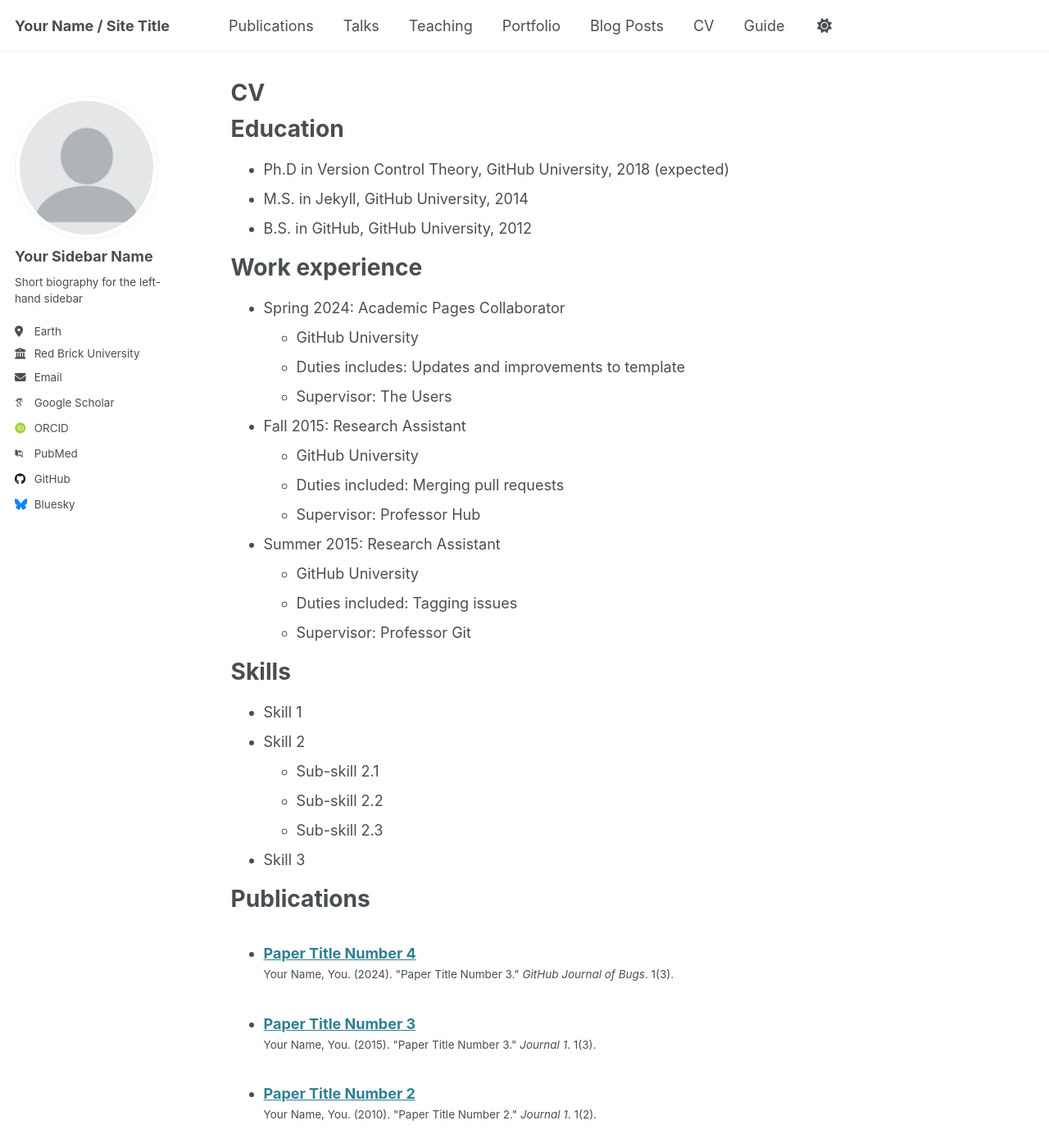
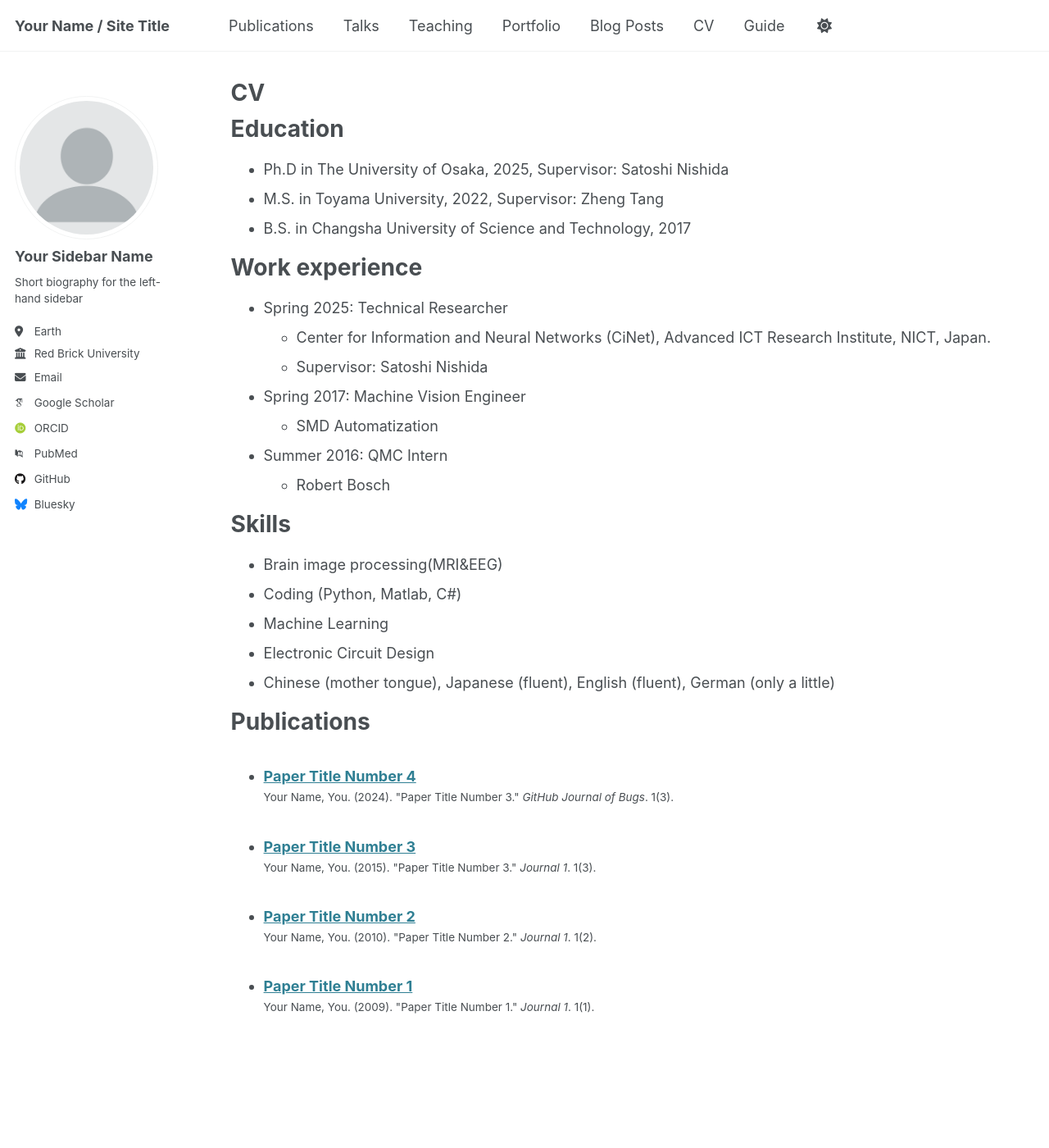
Before and after one commit to wangershaoye/wangjiaxin.github.io, a Jekyll site: the page built from _pages/cv.md, in a window 1280 px wide and 1400 px high. Shown: the whole window at 82% size. Built offline with Jekyll 4.4.1, drawn with Linux system fonts in a browser that asks for light colours; some web fonts are replaced; some of the changed text lies outside the part shown.

Commit message:
Update cv.md

```diff
--- a/_pages/cv.md
+++ b/_pages/cv.md
@@ -11,54 +11,33 @@ redirect_from:
 
 Education
 ======
-* Ph.D in Version Control Theory, GitHub University, 2018 (expected)
-* M.S. in Jekyll, GitHub University, 2014
-* B.S. in GitHub, GitHub University, 2012
+* Ph.D in The University of Osaka, 2025, Supervisor: Satoshi Nishida
+* M.S. in Toyama University, 2022, Supervisor: Zheng Tang
+* B.S. in Changsha University of Science and Technology, 2017
 
 Work experience
 ======
-* Spring 2024: Academic Pages Collaborator
-  * GitHub University
-  * Duties includes: Updates and improvements to template
-  * Supervisor: The Users
+* Spring 2025: Technical Researcher
+  * Center for Information and Neural Networks (CiNet), Advanced ICT Research Institute, NICT, Japan.
+  * Supervisor: Satoshi Nishida
 
-* Fall 2015: Research Assistant
-  * GitHub University
-  * Duties included: Merging pull requests
-  * Supervisor: Professor Hub
+* Spring 2017: Machine Vision Engineer
+  * SMD Automatization
 
-* Summer 2015: Research Assistant
-  * GitHub University
-  * Duties included: Tagging issues
-  * Supervisor: Professor Git
+* Summer 2016: QMC Intern
+  * Robert Bosch
 
 Skills
 ======
-* Skill 1
-* Skill 2
-  * Sub-skill 2.1
-  * Sub-skill 2.2
-  * Sub-skill 2.3
-* Skill 3
+* Brain image processing(MRI&EEG)
+* Coding (Python, Matlab, C#)
+* Machine Learning
+* Electronic Circuit Design
+* Chinese (mother tongue), Japanese (fluent), English (fluent), German (only a little)
+
 
 Publications
 ======
   <ul>{% for post in site.publications reversed %}
     {% include archive-single-cv.html %}
   {% endfor %}</ul>
-
-Talks
-======
-  <ul>{% for post in site.talks reversed %}
-    {% include archive-single-talk-cv.html  %}
-  {% endfor %}</ul>
-
-Teaching
-======
-  <ul>{% for post in site.teaching reversed %}
-    {% include archive-single-cv.html %}
-  {% endfor %}</ul>
-
-Service and leadership
-======
-* Currently signed in to 43 different slack teams
```
